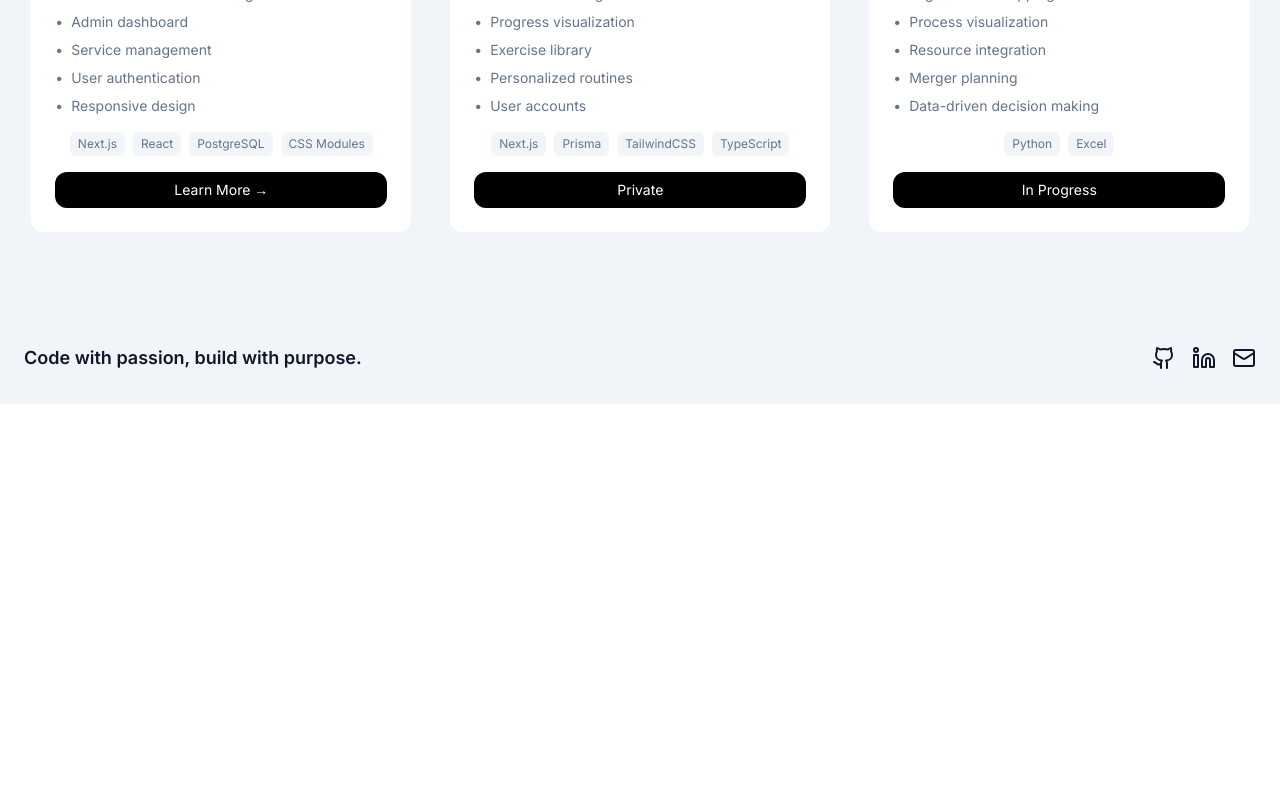
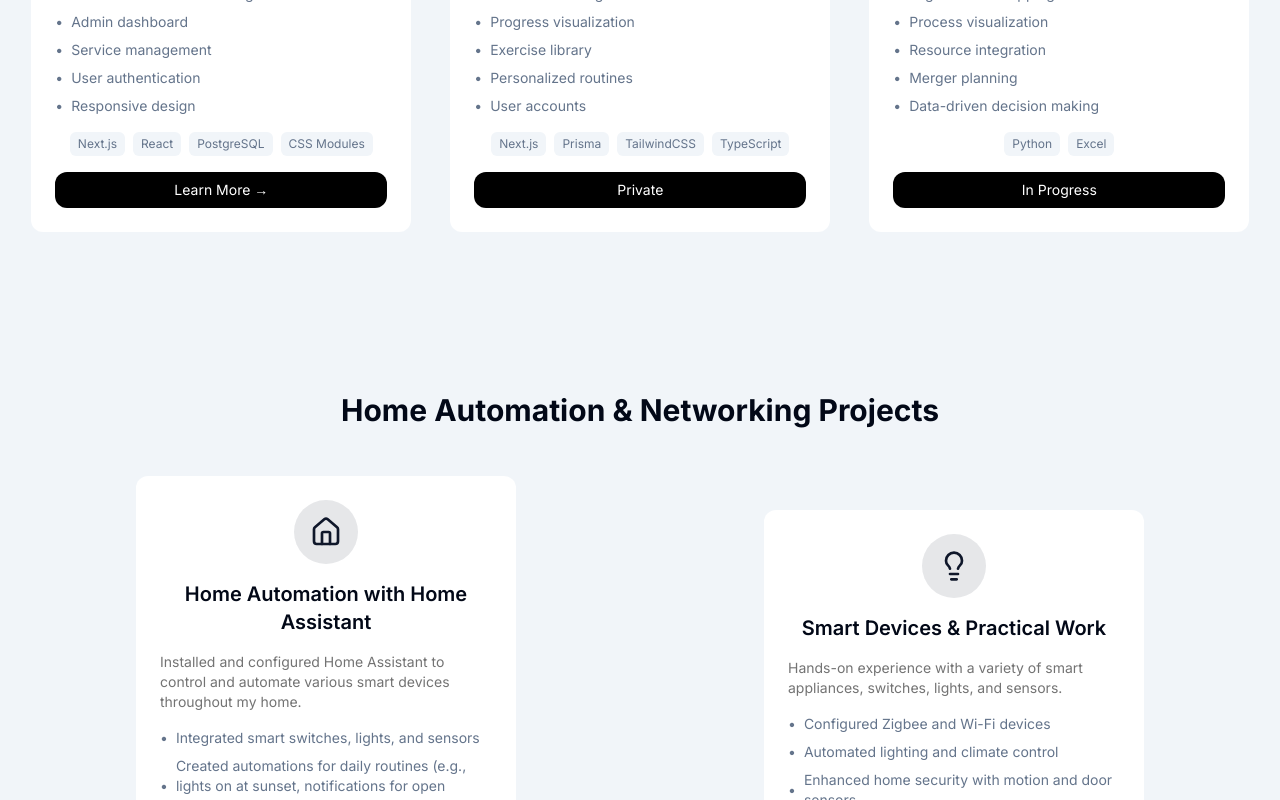
Before and after one commit to KarlisKocins/PortfolioK, a Next.js app: page / in a window 1280 px wide. Shown: the part 2000-2800 px from the top of the page. Before the commit the page ends 2404 px from the top, so only its background shows below. Built offline with nearby package versions, Linux system fonts and the light colour scheme.

Commit message:
Add HomeProjects component to the main page layout
- Integrated HomeProjects component into the Home function to showcase featured projects.
- Updated the main page structure for improved content organization and user experience.

```diff
--- /dev/null
+++ b/app/components/HomeProjects.tsx
@@ -0,0 +1,127 @@
+'use client'
+
+import { motion } from 'framer-motion'
+import { Home, Lightbulb, ToggleLeft, Server } from 'lucide-react'
+import { CardContainer, CardBody, CardItem } from './ui/3d-card'
+
+const homeProjects = [
+  {
+    id: 1,
+    title: 'Home Automation with Home Assistant',
+    icon: Home,
+    description: 'Installed and configured Home Assistant to control and automate various smart devices throughout my home.',
+    details: [
+      'Integrated smart switches, lights, and sensors',
+      'Created automations for daily routines (e.g., lights on at sunset, notifications for open windows)',
+      'Remote access and mobile notifications',
+      'Energy monitoring and optimization',
+    ],
+  },
+  {
+    id: 2,
+    title: 'Smart Devices & Practical Work',
+    icon: Lightbulb,
+    description: 'Hands-on experience with a variety of smart appliances, switches, lights, and sensors.',
+    details: [
+      'Configured Zigbee and Wi-Fi devices',
+      'Automated lighting and climate control',
+      'Enhanced home security with motion and door sensors',
+      'Voice assistant integration',
+    ],
+  },
+  {
+    id: 3,
+    title: 'Custom Automations',
+    icon: ToggleLeft,
+    description: 'Developed custom automations to simplify everyday tasks and improve comfort.',
+    details: [
+      'Automated morning and night routines',
+      'Presence-based lighting and heating',
+      'Smart notifications for unusual activity',
+      'Scene control for entertainment and relaxation',
+    ],
+  },
+  {
+    id: 4,
+    title: 'Home Networking & VLANs',
+    icon: Server,
+    description: 'Installed and configured two managed switches with VLAN trunking to optimize home network performance.',
+    details: [
+      'Set up VLAN trunking to pass both internet and IPTV through a single cable to another room',
+      'Segmented network for security and performance',
+      'Configured switch management and monitoring',
+      'Experience with troubleshooting and optimizing home network',
+    ],
+  },
+]
+
+const HomeProjects = () => {
+  return (
+    <section id="home-projects" className="py-20 bg-muted">
+      <div className="container mx-auto px-4 md:px-6">
+        <motion.h2
+          initial={{ opacity: 0, y: -50 }}
+          whileInView={{ opacity: 1, y: 0 }}
+          transition={{ duration: 0.5 }}
+          className="text-3xl font-bold text-center mb-12 text-foreground"
+        >
+          Home Automation & Networking Projects
+        </motion.h2>
+        <div className="grid grid-cols-1 md:grid-cols-2 lg:grid-cols-2 gap-6">
+          {homeProjects.map((project) => {
+            const Icon = project.icon
+            return (
+              <motion.div
+                key={project.id}
+                initial={{ opacity: 0, scale: 0.5 }}
+                whileInView={{ opacity: 1, scale: 1 }}
+                transition={{ duration: 0.5 }}
+                className="flex justify-center"
+              >
+                <CardContainer containerClassName="py-0">
+                  <CardBody className="bg-card relative group/card hover:shadow-2xl hover:shadow-black/[0.1] dark:hover:shadow-2xl dark:hover:shadow-white/[0.1] dark:bg-background w-[380px] h-auto rounded-xl p-6">
+                    <CardItem
+                      translateZ="50"
+                      className="text-xl font-bold text-neutral-600 dark:text-white w-full mb-4"
+                    >
+                      <div className="flex flex-col items-center text-center gap-4">
+                        <div className="w-16 h-16 flex items-center justify-center bg-primary/10 rounded-full">
+                          <Icon className="w-8 h-8 text-primary" />
+                        </div>
+                        <h3 className="text-xl font-semibold text-card-foreground">
+                          {project.title}
+                        </h3>
+                      </div>
+                    </CardItem>
+                    <CardItem
+                      as="p"
+                      translateZ="60"
+                      className="text-neutral-500 text-sm mt-2 dark:text-neutral-300"
+                    >
+                      {project.description}
+                    </CardItem>
+                    <CardItem
+                      translateZ="60"
+                      className="mt-4"
+                    >
+                      <ul className="text-sm space-y-2 text-muted-foreground">
+                        {project.details.map((detail, index) => (
+                          <li key={index} className="flex items-center">
+                            <span className="mr-2">•</span>
+                            {detail}
+                          </li>
+                        ))}
+                      </ul>
+                    </CardItem>
+                  </CardBody>
+                </CardContainer>
+              </motion.div>
+            )
+          })}
+        </div>
+      </div>
+    </section>
+  )
+}
+
+export default HomeProjects
--- a/app/page.tsx
+++ b/app/page.tsx
@@ -2,6 +2,7 @@ import Header from './components/Header'
 import Hero from './components/Hero'
 import About from './components/About'
 import Projects from './components/Projects'
+import HomeProjects from './components/HomeProjects'
 import Footer from './components/Footer'
 
 export default function Home() {
@@ -12,6 +13,7 @@ export default function Home() {
         <Hero />
         <About />
         <Projects />
+        <HomeProjects />
         <Footer />
       </main>
     </div>
```
